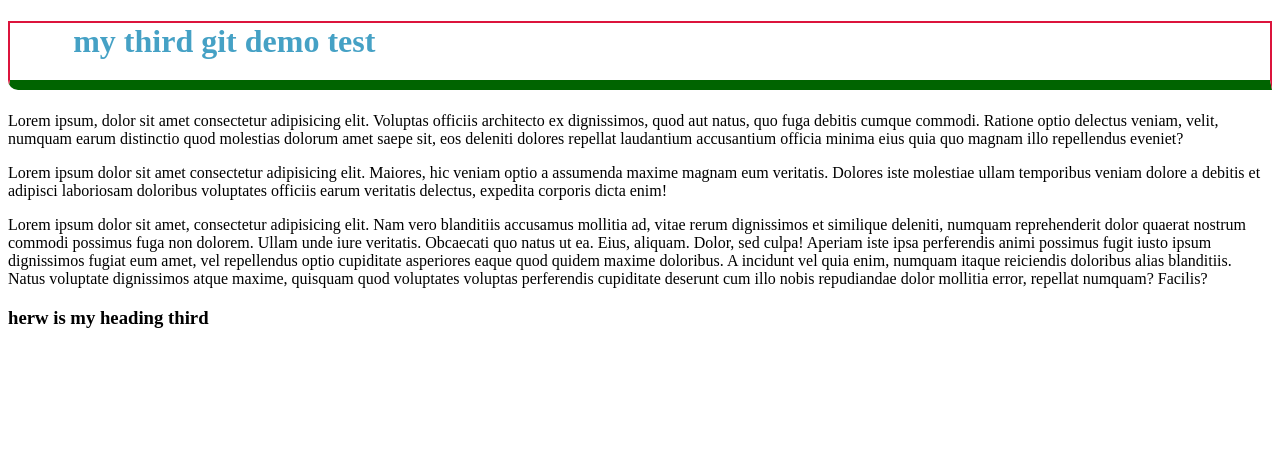
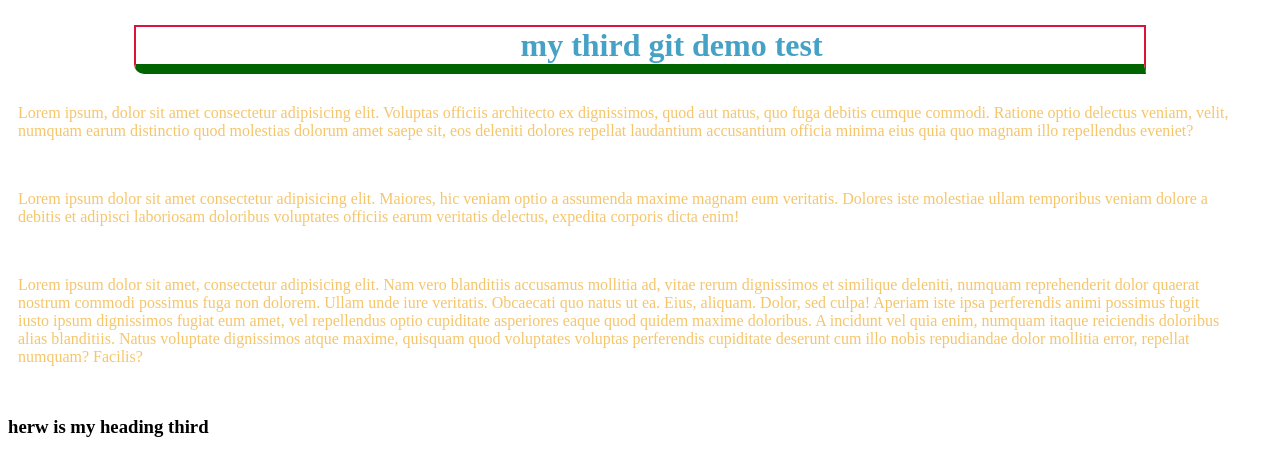
Before and after one commit to MD-MAHBUBUR-RAHMAN/janu-3rd-demo3-repo, a plain HTML site: page index.html in a window 1280 px wide. Drawn offline with Linux system fonts and the light colour scheme.

Commit message:
p tag style

```diff
--- a/style.css
+++ b/style.css
@@ -5,5 +5,11 @@ h1{
     border-bottom-width: 10px;
     border-bottom-left-radius: 10px;
     padding-left: 5%;
-    padding-bottom: 20px;
+    margin: 2% 10%;
+    text-align: center;
 }
+
+p{
+    color: #f3b748ce;
+    margin: 30px 40px 50px 10px;
+}
```
